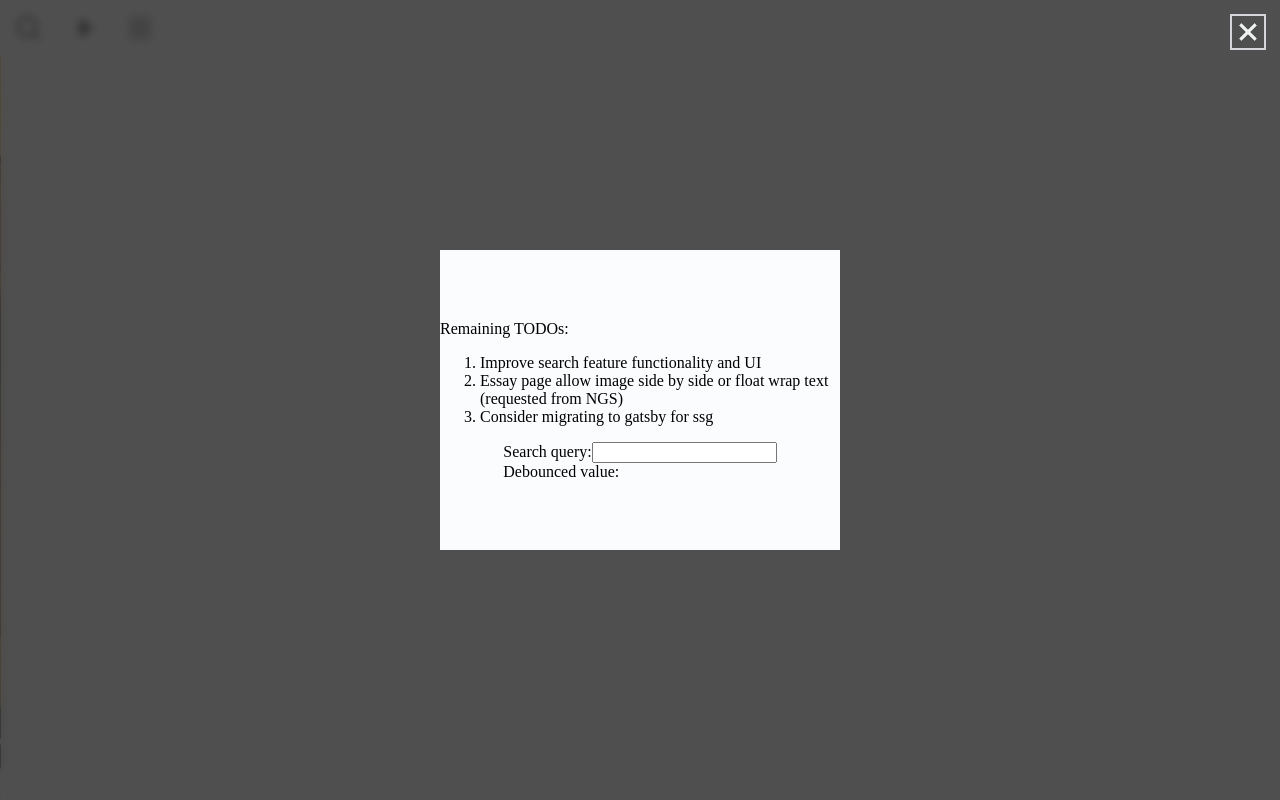
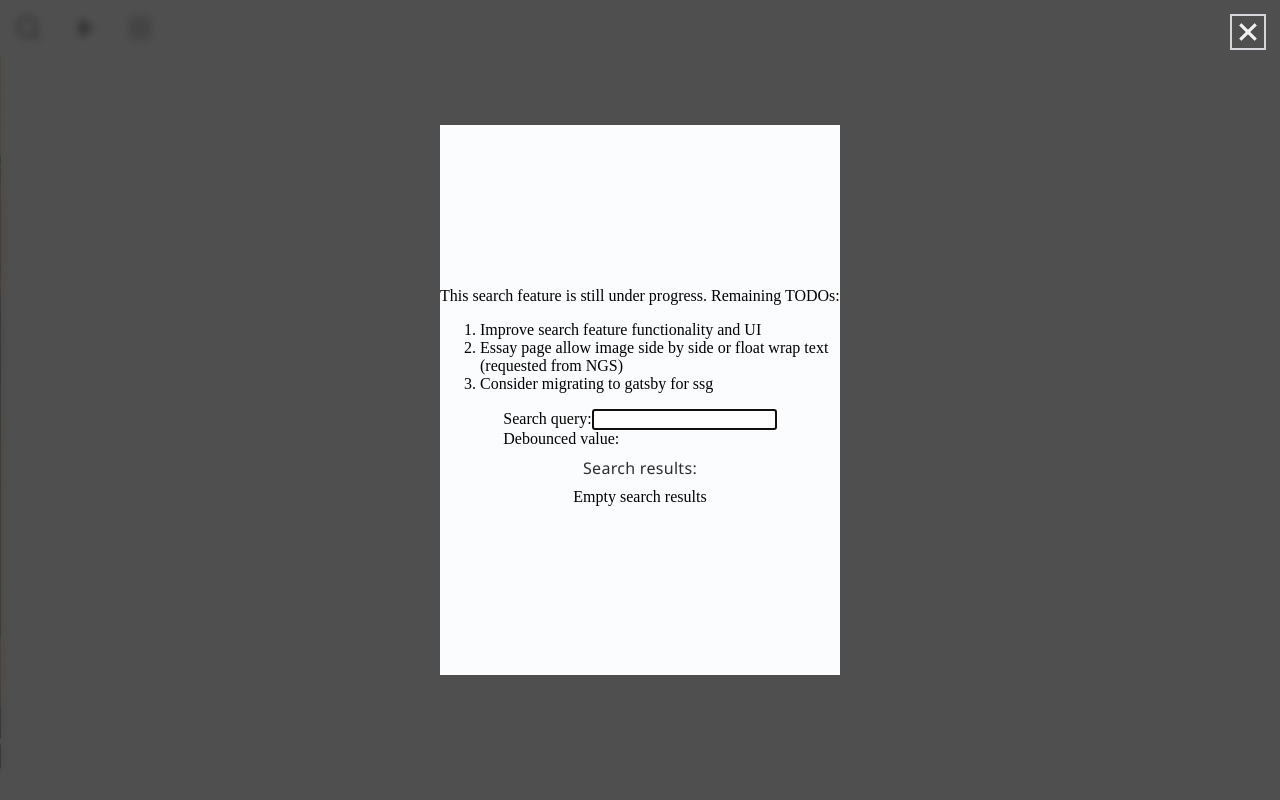
Before and after one commit to michac789/ngs-living-pictures, a React (Create React App) app: page / in a window 1280 px wide. Both pictures are taken after a click on the icon 28 px from the left and 28 px from the top of the page. Shown: the top 800 px of the page. Built offline with nearby package versions, Linux system fonts and the light colour scheme.

Commit message:
feat: search basic functionality and simple ui

```diff
--- a/src/components/PageLayout/Navbar.tsx
+++ b/src/components/PageLayout/Navbar.tsx
@@ -76,6 +76,7 @@ export const Navbar = ({
       <SearchModal
         isOpen={isSearchOpen}
         onClose={() => setIsSearchOpen(false)}
+        onPageChange={onPageChange}
       />
       <NavbarContainer data-sidebar-open={isSidebarOpen}>
         <StyledNavbarIcon
--- a/src/components/PageLayout/SearchModal.tsx
+++ b/src/components/PageLayout/SearchModal.tsx
@@ -1,17 +1,25 @@
 import React, { useRef, useState } from "react";
+import { useNavigate } from "react-router-dom";
+import {
+  SearchModalContainer,
+  SearchResultsContainer,
+  SingleResultContainer,
+} from "./SearchModalStyle";
 import { Backdrop } from "../Backdrop/Backdrop";
 import { Portal } from "../Portal/Portal";
-import { SearchModalContainer } from "./SearchModalStyle";
+import { Text } from "../Text/Text";
+import { searchPage } from "../../utils/searchPage";
 import { useDebounce } from "../../utils/useDebounce";
 import { useOnClickOutside } from "../../utils/useOnClickOutside";
 
 interface SearchModalProps {
   isOpen: boolean;
   onClose: () => void;
+  onPageChange: () => void;
 }
 
 export const SearchModal = ({
-  isOpen, onClose
+  isOpen, onClose, onPageChange,
 }: SearchModalProps) => {
   const [searchValue, setSearchValue] = useState<string>("");
   const [isExiting, setIsExiting] = useState<boolean>(false);
@@ -19,6 +27,8 @@ export const SearchModal = ({
   const timeout = useRef<NodeJS.Timeout | null>(null);
 
   const debouncedSearchValue = useDebounce(searchValue);
+  const searchResults = searchPage(debouncedSearchValue);
+  const navigate = useNavigate();
 
   const handleClose = () => {
     setIsExiting(true);
@@ -27,8 +37,13 @@ export const SearchModal = ({
       setIsExiting(false);
     }, 270);
   }
+  useOnClickOutside(handleClose, modalRef);
 
-  useOnClickOutside(handleClose, modalRef);
+  const handleNavigate = (link: string) => {
+    onClose();
+    navigate(link);
+    onPageChange();
+  }
 
   return isOpen ? (
     <Portal>
@@ -38,6 +53,7 @@ export const SearchModal = ({
       >
         <SearchModalContainer ref={modalRef}>
           <div>
+            This search feature is still under progress.
             Remaining TODOs:
             <ol>
               <li>Improve search feature functionality and UI</li>
@@ -47,11 +63,37 @@ export const SearchModal = ({
           </div>
           <div>
             Search query:
-            <input type="text" value={searchValue} onChange={(e) => setSearchValue(e.target.value)} />
+            <input
+              type="text"
+              value={searchValue}
+              onChange={(e) => setSearchValue(e.target.value)}
+              autoFocus
+            />
             <div>
               Debounced value: {debouncedSearchValue}
             </div>
           </div>
+          <SearchResultsContainer>
+            <Text variant="subtitle3">
+              Search results:
+            </Text>
+            {searchResults.map((page) => (
+              <SingleResultContainer
+                key={page.link}
+                onClick={() => handleNavigate(page.link)}
+              >
+                <Text variant="subtitle3">
+                  <u>{page.name}</u>
+                </Text>
+                <Text variant="body2">
+                  ...{page.prev}<b>{page.match}</b>{page.next}...
+                </Text>
+              </SingleResultContainer>
+            ))}
+            {searchResults.length === 0 && (
+              <div>Empty search results</div>
+            )}
+          </SearchResultsContainer>
         </SearchModalContainer>
       </Backdrop>
     </Portal>
--- a/src/components/PageLayout/SearchModalStyle.ts
+++ b/src/components/PageLayout/SearchModalStyle.ts
@@ -7,8 +7,37 @@ export const SearchModalContainer = styled.div`
   align-items: center;
   justify-content: center;
   width: 400px;
-  height: 300px;
+  height: 550px;
   z-index: 1100;
-
   background-color: ${colors.Neutral200};
 `;
+
+export const SearchResultsContainer = styled.div`
+  display: flex;
+  flex-direction: column;
+  align-items: center;
+  justify-content: center;
+
+  padding: 8px;
+  gap: 8px;
+  max-height: 400px;
+  overflow-y: auto;
+`;
+
+export const SingleResultContainer = styled.div`
+  display: flex;
+  flex-direction: column;
+  align-items: center;
+  justify-content: center;
+
+  width: 100%;
+  padding: 4px;
+  box-sizing: border-box;
+  border: 1px solid ${colors.Neutral400};
+  border-radius: 5px;
+  cursor: pointer;
+
+  &:hover {
+    background-color: ${colors.Blue100};
+  }
+`;
--- a/src/constants/pages.tsx
+++ b/src/constants/pages.tsx
@@ -1,4 +1,5 @@
 import { metaData } from "./metadata";
+import { searchContents } from "./search";
 import Bibliography from "../pages/Bibliography/Bibliography";
 import Content from "../pages/Content/Content";
 import Contributors from "../pages/Contributors/Contributors";
@@ -20,6 +21,7 @@ interface SinglePage {
   author?: string;
   element: React.ReactNode;
   isSubpage?: boolean;
+  searchContent?: string;
 }
 
 export const orderedPages: SinglePage[] = [
@@ -27,6 +29,7 @@ export const orderedPages: SinglePage[] = [
     link: '/',
     name: 'Cover',
     element: <Home />,
+    searchContent: searchContents.home,
   },
   {
     link: '/content',
@@ -38,24 +41,28 @@ export const orderedPages: SinglePage[] = [
     name: 'Foreword',
     element: <Foreword />,
     author: 'Eugene Tan',
+    searchContent: searchContents.foreword,
   },
   {
     link: '/essay_CT',
     name: 'I. Living Photographs',
     element: <PageContent data={essayCT} metaData={metaData.essay_CT} hasStickyMenu />,
     author: 'Chermaine Toh',
+    searchContent: searchContents.essayCT,
   },
   {
     link: '/essay_Sze',
     name: 'II. The Tender Insistence of Ruthless',
     element: <PageContent data={essaySze} metaData={metaData.essay_Sze} hasStickyMenu />,
     author: 'Sze Ying Goh',
+    searchContent: searchContents.essaySze,
   },
   {
     link: '/essay_Roy',
     name: 'III. (Other)worldly Things: The Social and Material Lives of Photographs in Southeast Asia',
     element: <PageContent data={essayRoy} metaData={metaData.essay_Roy} hasStickyMenu />,
     author: 'Roy Ng',
+    searchContent: searchContents.essayRoy,
   },
   {
     link: '/image-plates',
@@ -67,12 +74,14 @@ export const orderedPages: SinglePage[] = [
     name: 'Colonial Archive / King Washerman',
     element: <ImagePlateDetail plateId={1} />,
     isSubpage: true,
+    searchContent: searchContents.imagePlate1,
   },
   {
     link: '/image-plates/2',
     name: 'New Subjectivity / Tabled',
     element: <ImagePlateDetail plateId={2} />,
     isSubpage: true,
+    searchContent: searchContents.imagePlate2,
   },
   {
     link: '/bibliography',
@@ -88,6 +97,7 @@ export const orderedPages: SinglePage[] = [
     link: '/about',
     name: 'About Living Pictures Exhibition',
     element: <PageContent data={about} metaData={metaData.about} />,
+    searchContent: searchContents.about,
   },
   {
     link: '/image-slider',
--- /dev/null
+++ b/src/constants/search.ts
@@ -0,0 +1,56 @@
+import { about } from "./essays/about"
+import { essayCT } from "./essays/essayCT"
+import { essayRoy } from "./essays/essayRoy"
+import { essaySze } from "./essays/essaySze"
+import { forewordConstants } from "./foreword"
+import { homeConstants } from "./home"
+import { imagePlatesDetailData } from "./imageplates"
+
+export const searchContents: {
+  [key: string]: string
+} = {
+  home: `
+    ${homeConstants.coverTitle}
+    ${homeConstants.coverSubtitle}
+    ${homeConstants.coverSubtitle2}
+    ${homeConstants.creditTextMd}
+    ${homeConstants.homeTextMd}
+  `,
+  foreword: `
+    ${forewordConstants.subtitle}
+    ${forewordConstants.forewordTextMd}
+  `,
+  essayCT: `
+    ${essayCT.label}
+    ${essayCT.title}
+    ${essayCT.subtitle}
+    ${essayCT.abstract}
+    ${essayCT.markdown}
+  `,
+  essayRoy: `
+    ${essayRoy.label}
+    ${essayRoy.title}
+    ${essayRoy.subtitle}
+    ${essayRoy.abstract}
+    ${essayRoy.markdown}
+  `,
+  essaySze: `
+    ${essaySze.label}
+    ${essaySze.title}
+    ${essaySze.subtitle}
+    ${essaySze.abstract}
+    ${essaySze.markdown}
+  `,
+  imagePlate1: `
+    ${imagePlatesDetailData[0].title}
+    ${imagePlatesDetailData[0].description}
+  `,
+  imagePlate2: `
+    ${imagePlatesDetailData[1].title}
+    ${imagePlatesDetailData[1].description}
+  `,
+  about: `
+    ${about.title}
+    ${about.markdown}
+  `,
+}
--- /dev/null
+++ b/src/utils/searchPage.ts
@@ -0,0 +1,32 @@
+import { orderedPages } from "../constants/pages";
+
+interface SearchResult {
+  link: string;
+  name: string;
+  prev: string;
+  match: string;
+  next: string;
+}
+
+export const searchPage = (query: string) => {
+  if (!query) return [];
+  const searchResults: SearchResult[] = [];
+  orderedPages.forEach((page) => {
+    const content = page.searchContent || "";
+    const regex = new RegExp(query, "gi");
+    const matches = content.match(regex);
+    if (matches) {
+      const midIndex = content.indexOf(matches[0]);
+      const start = Math.max(0, midIndex - 30);
+      const end = Math.min(content.length, midIndex + matches[0].length + 30);
+      searchResults.push({
+        link: page.link,
+        name: page.name,
+        prev: content.slice(start, midIndex),
+        match: matches[0],
+        next: content.slice(midIndex + matches[0].length, end),
+      });
+    }
+  });
+  return searchResults;
+};
```
